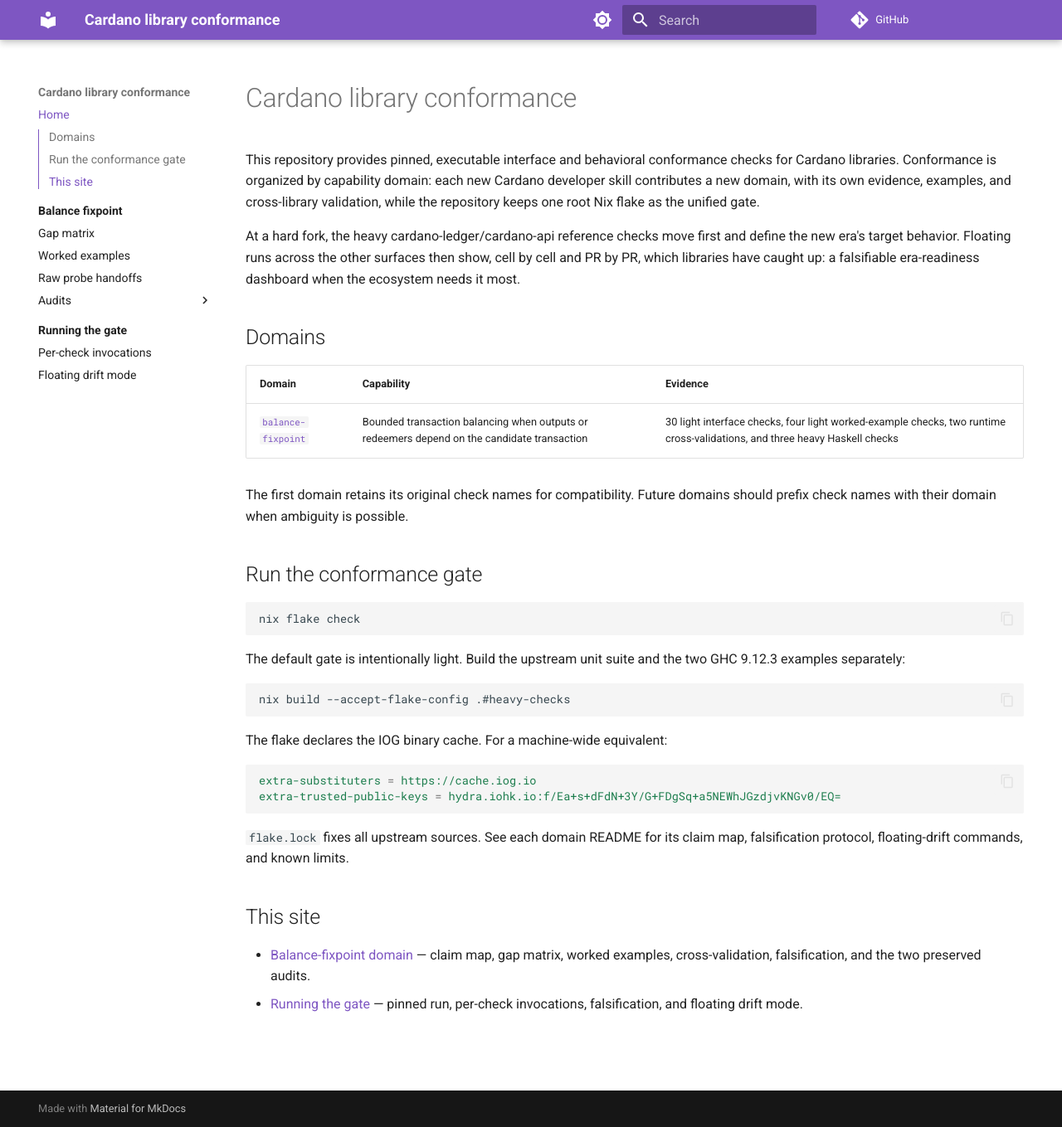
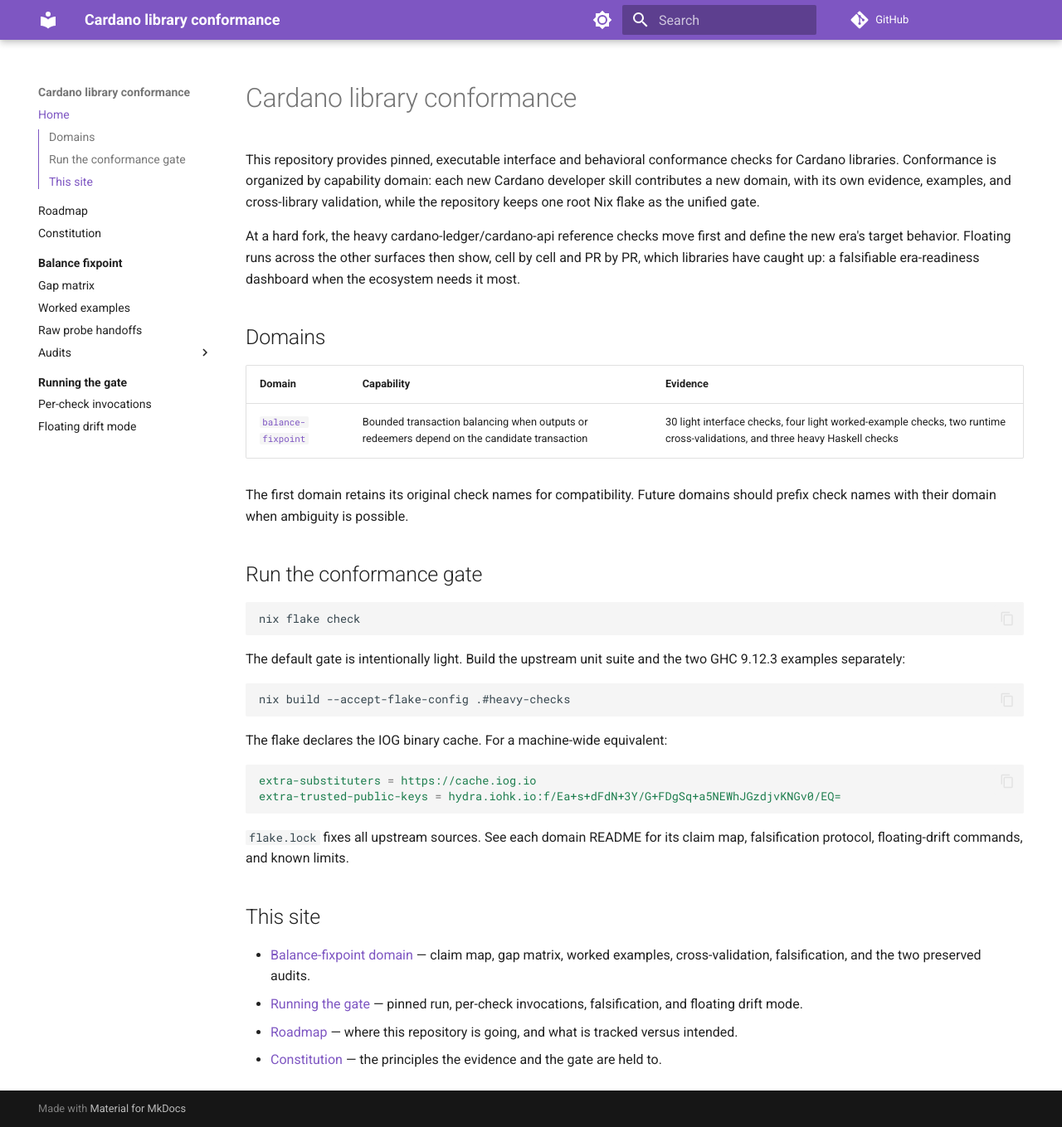
Before and after one commit to lambdasistemi/cardano-lib-conformance, an MkDocs documentation site: the page built from docs/index.md, in a window 1280 px wide and 1359 px high. Shown: the whole window at 83% size. Built offline with MkDocs 1.6.1 and Material for MkDocs 9.7.7, drawn with Linux system fonts in a browser that asks for light colours; comment, search, counter and statistics services are not loaded; part of the change alters nothing that is shown.

Commit message:
docs: roadmap page and repository constitution
Roadmap states the six operator-decided goals — devnet tier-2 submission,
examples as reusable functions, registration as a cardano-dev-skills
documentation source, the Scalus runtime upgrade, the hard-fork era-readiness
instrument, and new domains — marking which are tracked by an issue and which
are recorded intent.

The constitution codifies what the repository already practises: falsification
before trust, immutable frozen evidence, pinned claims with explicit
NOT-PROBED, ledger validity over byte equality, interface versus behavioral
conformance, a light default gate, capability neutrality, and floating mode as
the drift detector. Canonical copy at .specify/memory/constitution.md, rendered
unchanged into the site.

```diff
--- /dev/null
+++ b/.specify/memory/constitution.md
@@ -0,0 +1,126 @@
+<!--
+Sync Impact Report
+- Version change: (none) → 1.0.0
+- Modified principles: none (initial ratification)
+- Added sections: Core Principles (I–VIII), Evidence and Tiers, Change
+  Workflow, Governance
+- Removed sections: none
+- Templates requiring updates:
+  - ⚠ .specify/templates/plan-template.md — absent; this repository has no
+    Spec Kit templates installed, so no Constitution Check block exists yet
+  - ⚠ .specify/templates/spec-template.md — absent
+  - ⚠ .specify/templates/tasks-template.md — absent
+  - ✅ docs/constitution.md — surfaces this file in the documentation site
+  - ✅ README.md — already states the gate and domain model this codifies
+- Follow-up TODOs: none
+-->
+
+# Cardano Library Conformance Constitution
+
+## Core Principles
+
+### I. Falsification Before Trust (NON-NEGOTIABLE)
+
+Every check MUST be shown able to fail before it is trusted. Each check is
+exposed as an app accepting `FALSIFY=1`, which mutates a required
+expectation into one that cannot be satisfied; the check MUST be observed
+failing under that mutation and passing again without it, and the
+observation MUST be journalled. A check that has never been seen red is not
+evidence, whatever colour it currently reports.
+
+### II. Frozen Evidence Is Immutable
+
+Raw probe handoffs, gap matrices, and audit reports under `static/` are
+preserved byte-for-byte. They MUST NOT be edited, reformatted, corrected,
+or regenerated. New understanding is added by wrapping: a new file, a new
+page, a new check that supersedes the reading. The record of what was
+observed, and when, survives the conclusions drawn from it.
+
+### III. Pinned Claims, Explicit Unknowns
+
+Every claim MUST name the version or commit it was established against, and
+`flake.lock` MUST fix that source and its content hash. What was not probed
+is stated as `NOT-PROBED`, and a surface whose evidence cannot support an
+executable check is marked static-only with the reason given. Absence of
+evidence MUST NOT be presented as verified capability, and a limitation is
+recorded as a limitation rather than omitted.
+
+### IV. Ledger Validity, Not Byte Equality
+
+Byte equality between libraries is an explicit non-goal. Cardano admits
+legitimate encoding differences, and the minimum fee is a function of each
+transaction's actual bytes. The conformance claim is that each produced
+transaction independently satisfies the applicable ledger-level structural,
+fee, and value rules, re-derived by independently pinned code.
+
+### V. Two Kinds of Conformance
+
+Interface conformance is established by pinned checks over source evidence;
+behavioral conformance is established by runnable examples. Neither
+substitutes for the other: a present declaration does not prove the loop
+converges, and a converging example does not prove the declaration is the
+documented one. A claim states which kind of evidence supports it.
+
+### VI. The Default Gate Stays Light
+
+`nix flake check` MUST remain runnable by any skeptic without special
+infrastructure. Source-evidence checks stay cheap inspections of pinned
+input store paths. Heavy closures — compilers, toolchains, runtimes, and
+anything requiring a live node — live behind an explicit tier that is named
+and documented, never silently attached to the default gate.
+
+### VII. Neutrality: Capabilities, Not Rankings
+
+The matrix classifies capability shapes — `SUPPORTED`,
+`EXPRESSIBLE-WITH-EFFORT`, `NO-HOOK`, `NOT-APPLICABLE`, `NOT-PROBED` — and
+MUST NOT rank, score, or recommend libraries. `NOT-APPLICABLE` is a
+statement about intended scope, not a defect. A cell flips only by PR with
+a check as proof; maintainers are welcome to contribute their own cells on
+the same terms.
+
+### VIII. Floating Mode Is the Drift Detector
+
+Pinned mode answers whether the documented claim still matches its evidence
+pin. Floating mode answers whether current upstream still has the same
+capability shape. A failing absence check means the capability may now
+exist: inspect upstream, then update the skill and the matrix. A failing
+presence check means a possible breaking regression. Floating red is review
+evidence, and MUST NOT be resolved by weakening the check.
+
+## Evidence and Tiers
+
+- One root Nix flake is the unified gate for every domain.
+- Each domain owns its evidence, examples, and cross-validation, and keeps
+  its claim map, falsification protocol, floating-drift commands, and known
+  limits in its own README.
+- Checks are exposed both as flake checks and as strict-shell apps, so any
+  single claim can be run and falsified in isolation.
+- Cross-validation is performed by independently pinned code, not by the
+  library that produced the artifact.
+- Human judgment that a source-string check cannot establish — wording,
+  corpus policy, caveats, cross-artifact consistency — is preserved as
+  static audit evidence and labelled as such.
+
+## Change Workflow
+
+- A capability claim changes only together with the check that establishes
+  it; documentation and matrix cells follow the check, never lead it.
+- New checks land with their falsification observation.
+- Scheduled floating runs open or update a drift issue with the full log;
+  drift is triaged as review evidence and closed by updating claims, not by
+  relaxing expectations.
+- Removing or weakening a check requires stating in the PR what evidence
+  replaces it.
+
+## Governance
+
+This constitution supersedes conflicting practice in this repository. Every
+PR is reviewed against it, and a deviation MUST be justified in the PR
+description rather than absorbed silently.
+
+Amendments are made by PR editing this file. Versioning is semantic:
+MAJOR for removing or redefining a principle, MINOR for adding a principle
+or materially expanding guidance, PATCH for clarifications and wording. The
+version line below is updated in the same PR as the change it describes.
+
+**Version**: 1.0.0 | **Ratified**: 2026-08-19 | **Last Amended**: 2026-08-19
--- /dev/null
+++ b/docs/constitution.md
@@ -0,0 +1,7 @@
+--8<-- ".specify/memory/constitution.md"
+
+---
+
+The canonical copy of this constitution lives at
+`.specify/memory/constitution.md` in the repository; this page renders it
+unchanged. Amendments are made there, by PR.
--- a/docs/index.md
+++ b/docs/index.md
@@ -7,3 +7,7 @@
   preserved audits.
 - [Running the gate](run/index.md) — pinned run, per-check invocations,
   falsification, and floating drift mode.
+- [Roadmap](roadmap.md) — where this repository is going, and what is
+  tracked versus intended.
+- [Constitution](constitution.md) — the principles the evidence and the
+  gate are held to.
--- /dev/null
+++ b/docs/roadmap.md
@@ -0,0 +1,67 @@
+# Roadmap
+
+Where this repository is going. Each goal states the outcome, not a
+schedule. Tracking status is stated honestly: only one goal currently has
+a tracking issue, the rest are recorded intent.
+
+## Tier-2 behavioral conformance: devnet submission
+
+Today the examples converge offline and the `crossval-*` checks re-derive
+the applicable ledger rules from the produced bytes. Tier 2 submits each
+example's converged transaction to a devnet and asserts node acceptance,
+riding the existing lambdasistemi devnet harness rather than growing a new
+one. Acceptance by a real node is the strongest available behavioral
+evidence for the balance-fixpoint claims.
+
+*Tracked:* [lambdasistemi/cardano-lib-conformance#2](https://github.com/lambdasistemi/cardano-lib-conformance/issues/2)
+
+## Examples as reusable functions
+
+Each worked example becomes a self-contained, copy-paste-complete function
+plus its test, with the code inlined into a per-stack page rather than only
+linked as a source file. The target consumer is mechanical: a bundling
+fetcher pulling documentation into a corpus, and any agent whose only tool
+is `grep`, must be able to reach a complete working loop from the page text
+alone.
+
+*Status:* intent, no tracking issue.
+
+## Registration as a cardano-dev-skills documentation source
+
+Once the repository stabilizes, register it as a documentation source for
+`cardano-dev-skills`. The balance-fixpoint skill then cites these pages
+from the bundled corpus and slims its own version pins, since the pins and
+their evidence live here and are re-checked by the gate.
+
+*Status:* intent, no tracking issue.
+
+## Scalus example upgrade to runtime
+
+`example-scalus-diffhandler` is compile-only: the published ledger POM has
+eight direct runtime dependencies plus enough transitive artifacts to
+exceed the ten-jar direct-pinning cutoff used in this bundle. The goal is a
+runtime example that emits CBOR like the CSL and cardano-client-lib ones,
+so the cross-validation tier applies to Scalus too.
+
+*Status:* recorded as planned work in the domain README; no separate issue.
+
+## Hard-fork instrument
+
+At each era transition the repository becomes an era-readiness instrument.
+The order is fixed: bump the heavy reference-implementation tier first,
+then floating-run the remaining surfaces. The published result is a lag
+view — which surfaces already carry the new era's capability shape and
+which do not. Library cells flip by PR, with a check as proof; nothing
+flips on assertion alone.
+
+*Status:* intent, no tracking issue.
+
+## New domains
+
+Each new Cardano developer skill contributes a conformance domain, with its
+own evidence, examples, and cross-library validation, under the same root
+Nix flake gate. `balance-fixpoint` is domain #1; it retains its original
+check names for compatibility, and future domains prefix their check names
+with the domain when ambiguity is possible.
+
+*Status:* intent, no tracking issue.
--- a/mkdocs.yml
+++ b/mkdocs.yml
@@ -55,6 +55,8 @@ markdown_extensions:
 
 nav:
   - Home: index.md
+  - Roadmap: roadmap.md
+  - Constitution: constitution.md
   - Balance fixpoint:
       - Domain: balance-fixpoint/README.md
       - Gap matrix: balance-fixpoint/gap-matrix.md
```
